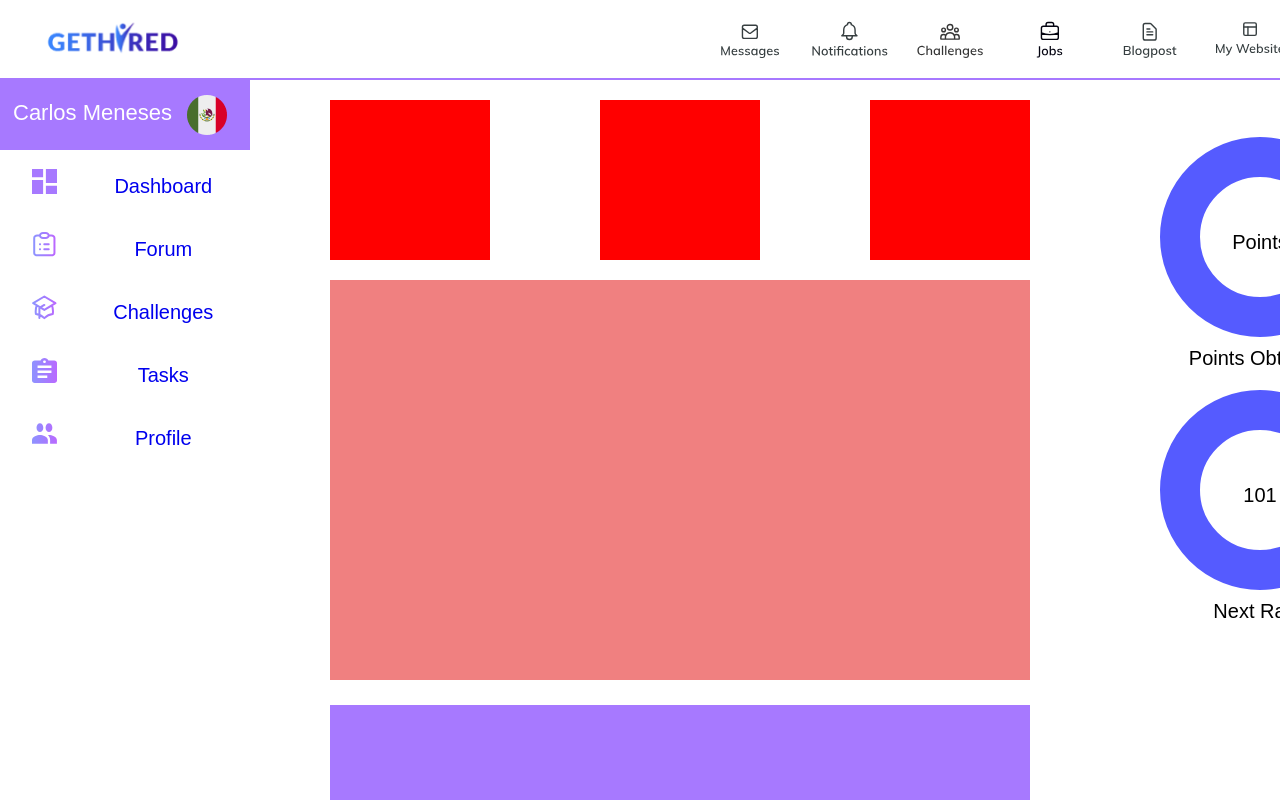
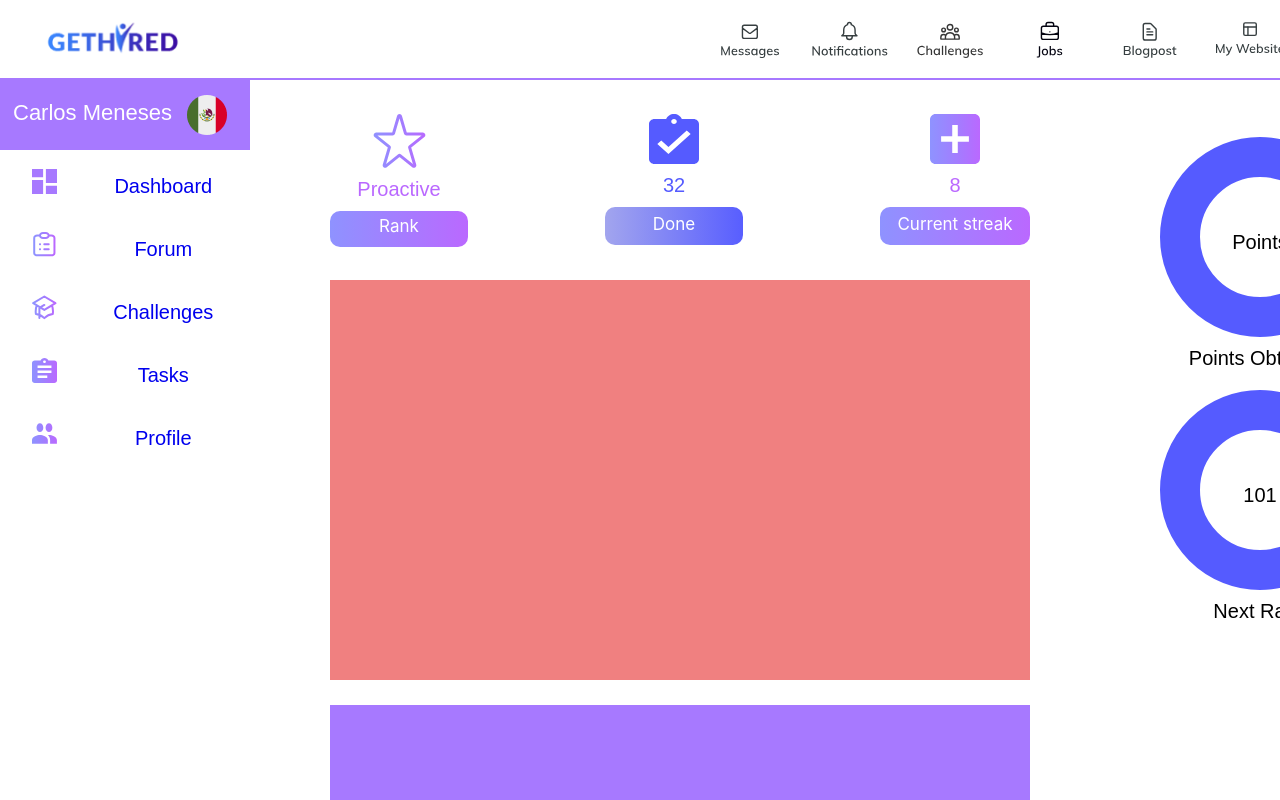
Before and after one commit to Platzi-Master-C8/MF-Challenges-, a React app: page / in a window 1280 px wide. Shown: the top 800 px of the page. Built offline with nearby package versions, Linux system fonts and the light colour scheme.

Commit message:
Merge of branch minicards updated without conflicts

```diff
--- a/src/styles/StreakAndRank.scss
+++ b/src/components/StreakAndRank/StreakAndRank.scss
@@ -1,11 +1,16 @@
-@import '../styles/App';
 
   .main_container{
+    width: 100%;
     display: flex;
     flex-wrap: wrap;
-    justify-content: space-evenly;
-    max-width: 950px;
-    padding-top: 40px;
+    justify-content: space-between;
+  }
+
+  .step__container{
+    display: flex;
+    flex-direction: column;
+    align-items: center;
+    justify-items: center;
   }
 
   .rank_button {
@@ -14,19 +19,19 @@
     color: #FFFFFF;
     font-family: -apple-system, BlinkMacSystemFont, 'Segoe UI', Roboto, Oxygen, Ubuntu, Cantarell, 'Open Sans', 'Helvetica Neue', sans-serif;
     font-size: 17px;
-    height:  38px;
+    height:  36px;
     width: 138px;
     text-align: center;
-    padding-top: 7px;
+    padding-top: 5px;
   }
    .rank_value{
-    color: #555BFF;
+    color: rgba(174, 78, 255, 0.85);
     text-align: center;
-    padding: 0 0 10px 0;
-   }
+    padding: 10px;
+  }
 
   .rank_icon {
-    margin: 0 0 10px 39px;
+
   }
 
   .done_button {
@@ -44,11 +49,11 @@
   .done_value {
     color: #555BFF;
     text-align: center;
-    padding: 0 10px 15px 0;
+    padding: 10px;
   }
 
   .done_icon {
-    margin: 0 0 10px 42px;
+
   }
 
   .streak_button {
@@ -66,9 +71,9 @@
   .streak_value {
     color: rgba(174, 78, 255, 0.85);
     text-align: center;
-    padding: 0 10px 15px 0;
+    padding: 10px;
   }
 
   .streak_icon {
-    margin: 0 0 10px 42px;
+
   }
--- a/src/components/container/Container.jsx
+++ b/src/components/container/Container.jsx
@@ -2,6 +2,7 @@ import React from "react";
 import System from "../systempoint/System";
 import Header from "../header/Header";
 import Navbar from "../navbar/Navbar";
+import StreakAndRank from "../StreakAndRank/StreakAndRank";
 
 const Container = () => {
     return (
@@ -10,9 +11,7 @@ const Container = () => {
                 <Header />
             </div>
             <div className="item-minicards">
-            <div className="rank"></div>
-            <div className="completed"></div>
-            <div className="streak"></div>
+            <StreakAndRank />
             </div>
             <div className="item-navbar">
                 <Navbar />
--- a/src/components/container/_Container.scss
+++ b/src/components/container/_Container.scss
@@ -25,16 +25,9 @@
 
 .item-minicards {
     grid-area: minicards;
-    display: flex;
-    justify-content: space-between;
-    align-items: center;
+    align-self: center;
 }
 
-.completed, .rank, .streak {
-    width: 160px;
-    height: 160px;
-    background-color:red;
-}
 
 .item-system {
     grid-area: systemp;
--- a/src/styles/_App.scss
+++ b/src/styles/_App.scss
@@ -39,4 +39,5 @@ $colorHover: rgba(85, 91, 255, 0.79);
 @import '../components/systempoint/System.scss';
 @import '../components/header/Header.scss';
 @import '../components/navbar/Navbar.scss';
-@import '../components/container/Container';
+@import '../components/container/Container.scss';
+@import '../components/StreakAndRank/StreakAndRank.scss';
```
Also changed, not shown: src/components/StreakAndRank/StreakAndRank.jsx (renamed from src/components/StreakAndRank/StreakAndRank.js, +2 -5 lines), src/utils/data.json (deleted, +0 -62 lines).
